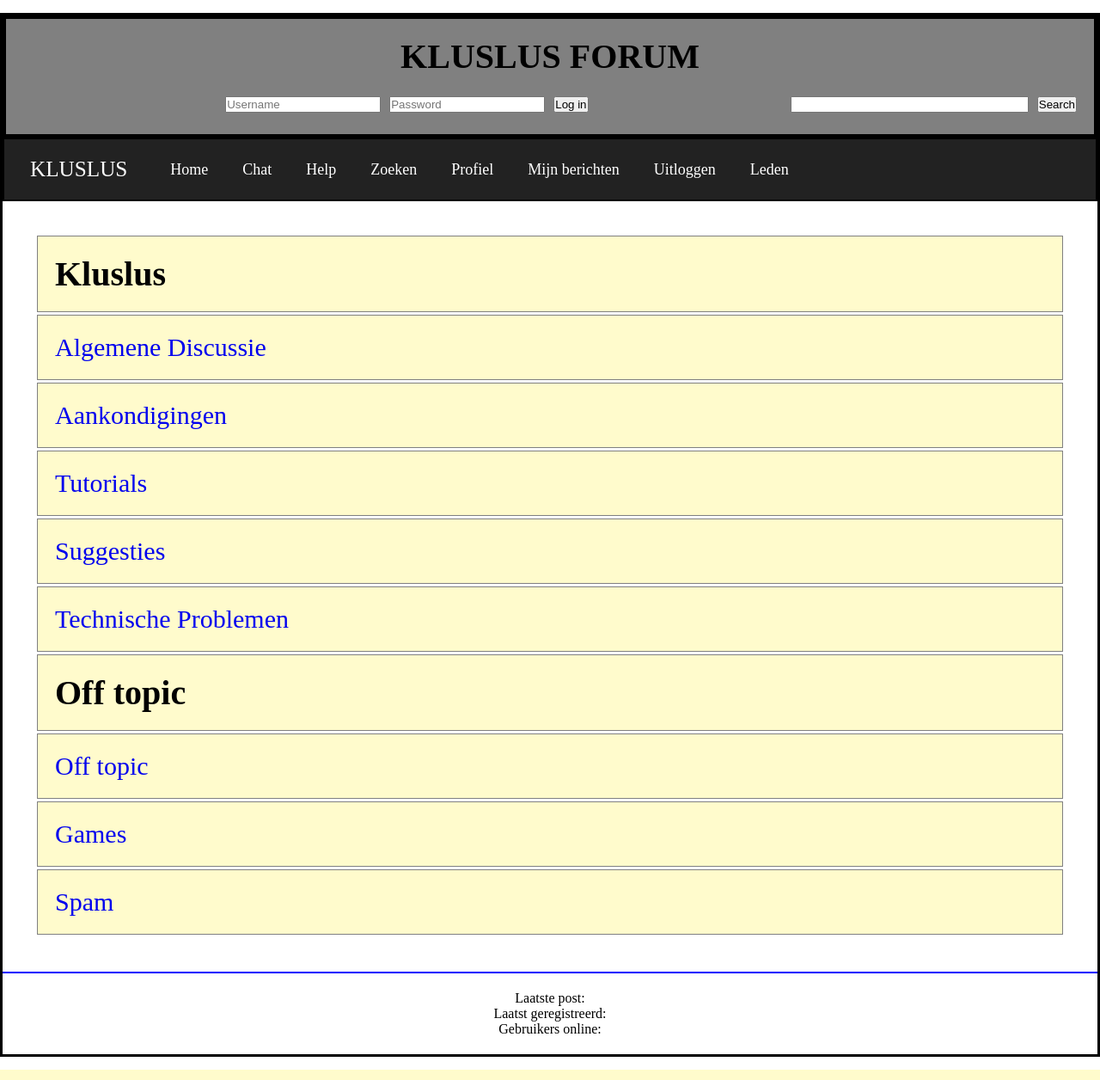
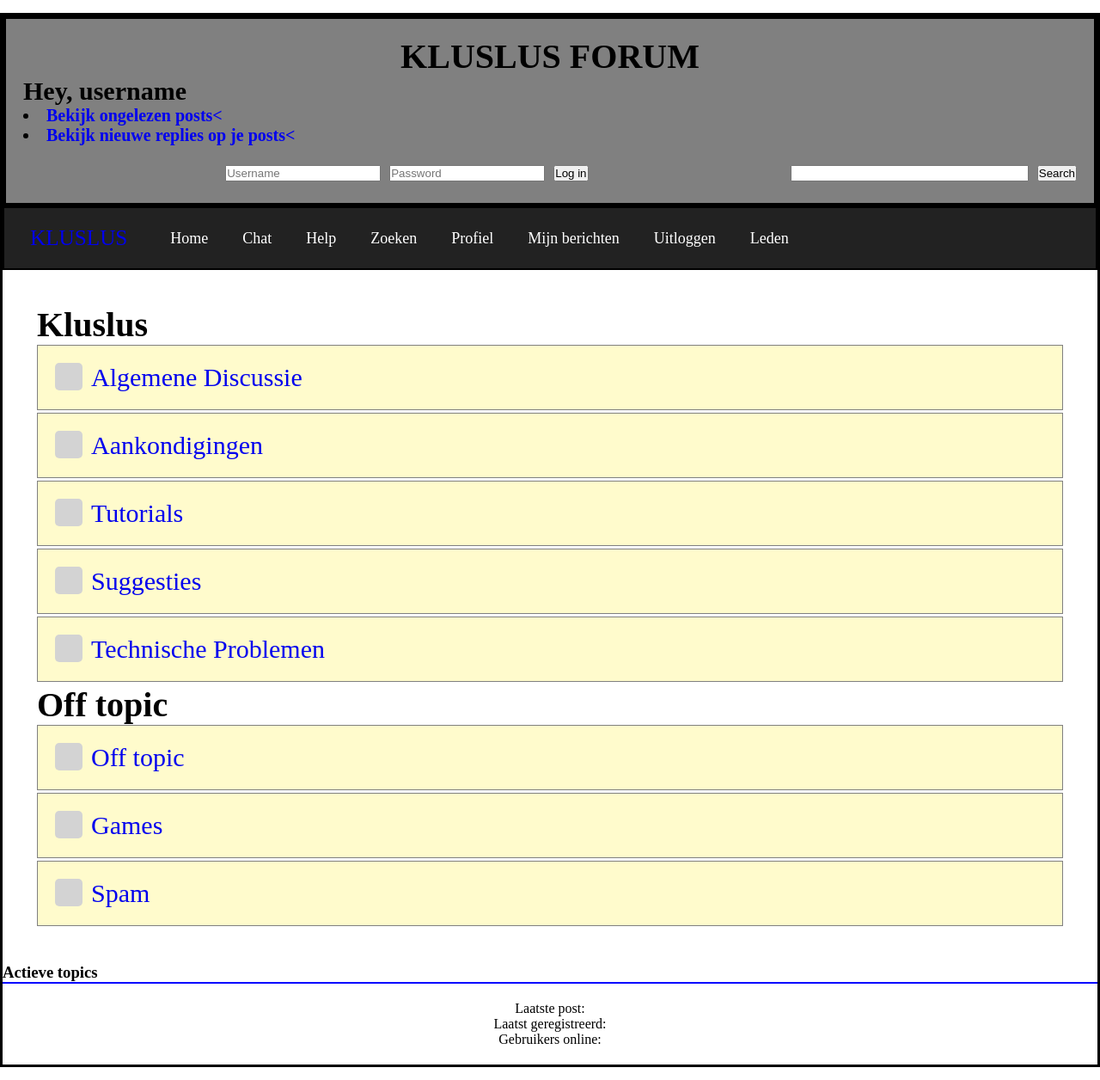
Before and after one commit to slvn99/Kluslus.nl, a PHP site: page /Forum.html in a window 1280 px wide. Shown: the whole page at 86% size. Run offline with PHP 8.4, Linux system fonts and the light colour scheme; some web fonts are replaced.

Commit message:
styling body en nav
asssd

```diff
--- a/Website shit/Forum.css
+++ b/Website shit/Forum.css
@@ -167,7 +167,7 @@ article{
 	webkit-box-orient:horizontal;
 }
 #usepass{
-	position:relative;
+	position:right;
 }
 a:link {
     text-decoration: none;
@@ -184,4 +184,17 @@ a:hover {
 a:active {
     text-decoration: underline;
 }
+#square {
+	float:left;
+	width:32px;
+	height: 32px;
+	background: #D3D3D3;
+	position:relative;
+	margin-right:10px;
+	border-radius: 5px;
 }
+#textlinks{
+	text-align:left;
+	font-size:20px;
+}
+}
--- a/Website shit/Forum.html
+++ b/Website shit/Forum.html
@@ -17,6 +17,15 @@
 
 	<HEADER id ="topheader">
 		<H1>KLUSLUS FORUM<H1>
+			<DIV id="textlinks">
+				<H2> Hey, username</H2>
+				<LI>
+					<A href="#ongelezenposts" >Bekijk ongelezen posts<
+			 	</LI>
+			 	<LI>
+			 		<A href="#repliesposts" >Bekijk nieuwe replies  op je posts<
+				</LI>
+			</DIV>
 			<DIV id="search">
         <FORM method="post" action="">
             <input type="text" value="" name="searchtext" id="searchtext" size="32" />
@@ -38,7 +47,7 @@
 		<div class="logo">KLUSLUS</div>
 		<UL>
 			<LI>
-				<A href="#home" class= "nav-item" =>Home</A>
+				<A href="#home" class= "nav-item" >Home</A>
 
 			</LI>
 			<LI>
@@ -93,43 +102,56 @@
 	</NAV>
 	<DIV id=newdiv>
 	<SECTION id= "mainsectie" >
-		<ARTICLE>
+
 			<HEADER>
 				<H1>Kluslus</H1>
 			</HEADER>
-		</ARTICLE>
+
 		<ARTICLE>
+			<div id="square"></div>
 			<P><A href="#algemeneDiscussie">Algemene Discussie</A></P>
 		</ARTICLE>
 		<ARTICLE>
+			<div id="square"></div>
 			<P><A href="#aankondigingen">Aankondigingen</A></P>
 		</ARTICLE>
 		<ARTICLE>
+			<div id="square"></div>
 			<P><A href="#tutorials">Tutorials</A></P>
 		</ARTICLE>
 		<ARTICLE>
+			<div id="square"></div>
 			<P><A href="#suggesties">Suggesties</A></P>
 		</ARTICLE>
 		<ARTICLE>
+			<div id="square"></div>
 			<P><A href="#technischeproblemen">Technische Problemen</A></P>
 		</ARTICLE>
-		<ARTICLE>
+
 		<HEADER>
 			<H1 id="onlyofftopic">Off topic</H1>
 		</HEADER>
-		</ARTICLE>
+
 		<ARTICLE>
+			<div id="square"></div>
 			<P><A href="#offtopic">Off topic</A></P>
 		</ARTICLE>
 		<ARTICLE>
+			<div id="square"></div>
 			<P><A href="#games">Games</A></P}>
 		</ARTICLE>
 		<ARTICLE>
+			<div id="square"></div>
 			<P><A href="#spam">Spam</A></P>
 		</ARTICLE>
 
 	</SECTION>
 	</DIV>
+	<ASIDE>
+		<H3>Actieve topics</H3>
+
+	</ASIDE>
+
 	<FOOTER id="defooter" >
 		<P> Laatste post: </P>
 		<P> Laatst geregistreerd: </P>
```
